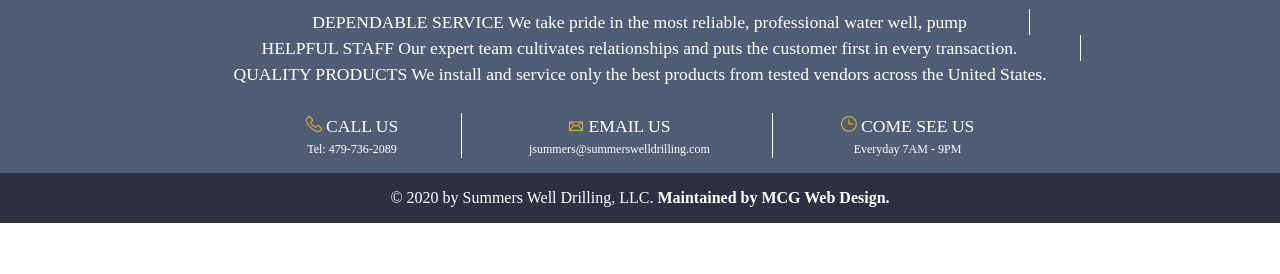
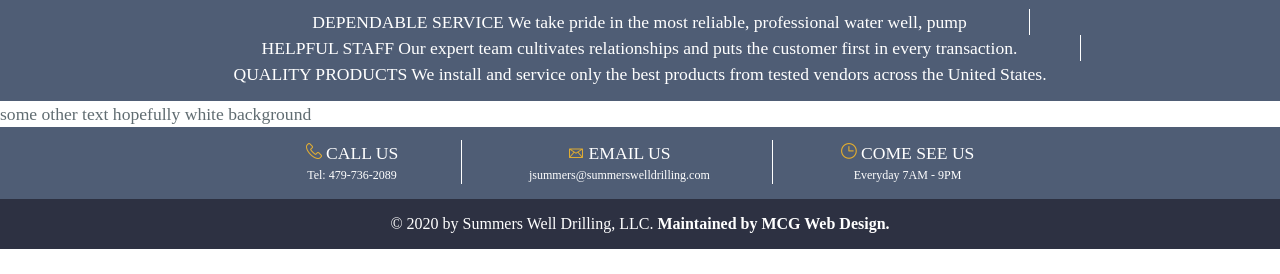
Before and after one commit to jamess999888/SummersDrilling, a Jekyll site: the page built from index.md, in a window 1280 px wide, cut to the strip 626-900 px from the top of the page. Built offline with Jekyll 4.4.1, drawn with Linux system fonts in a browser that asks for light colours; our own code applies the rules of GitHub Pages for plain Markdown files.

Commit message:
new spacer div

```diff
--- a/index.md
+++ b/index.md
@@ -36,3 +36,5 @@
 	</span>
 </footer>
 <div>
+some other text hopefully white background
+</div>
```
